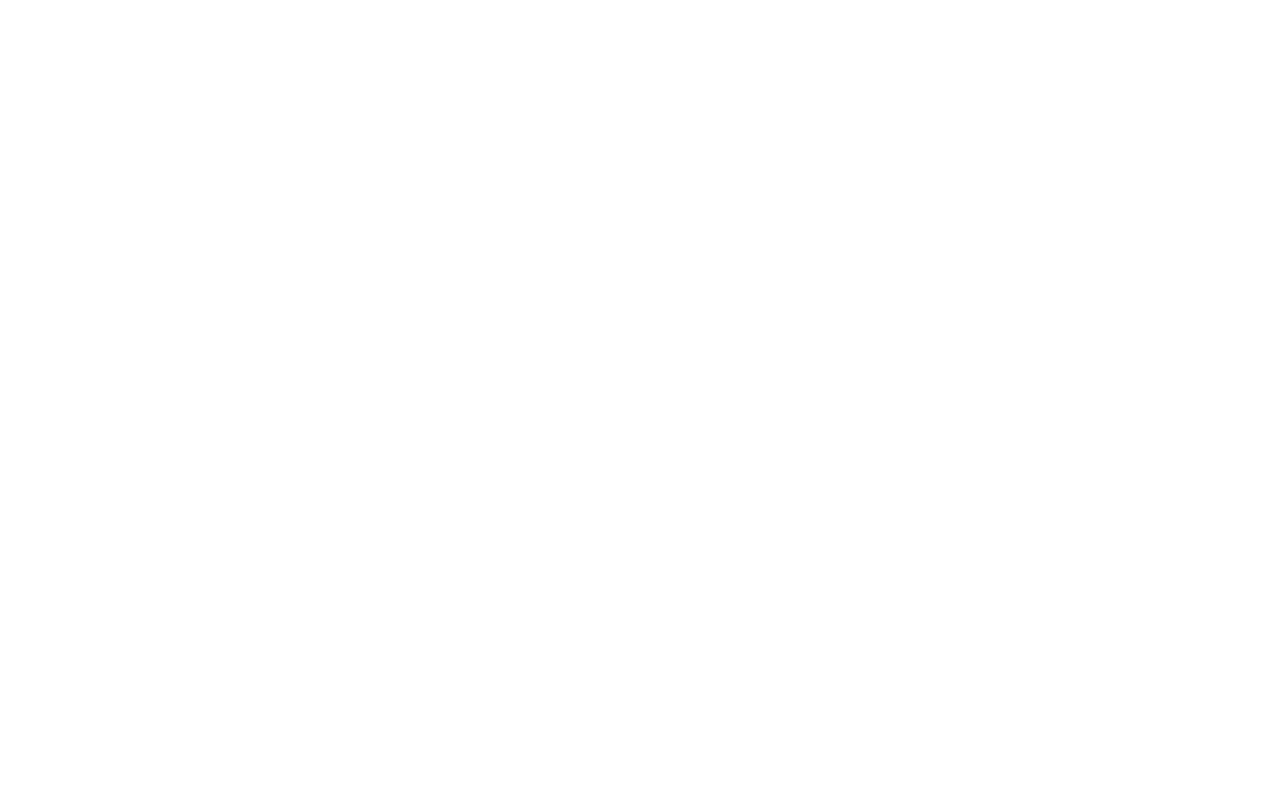
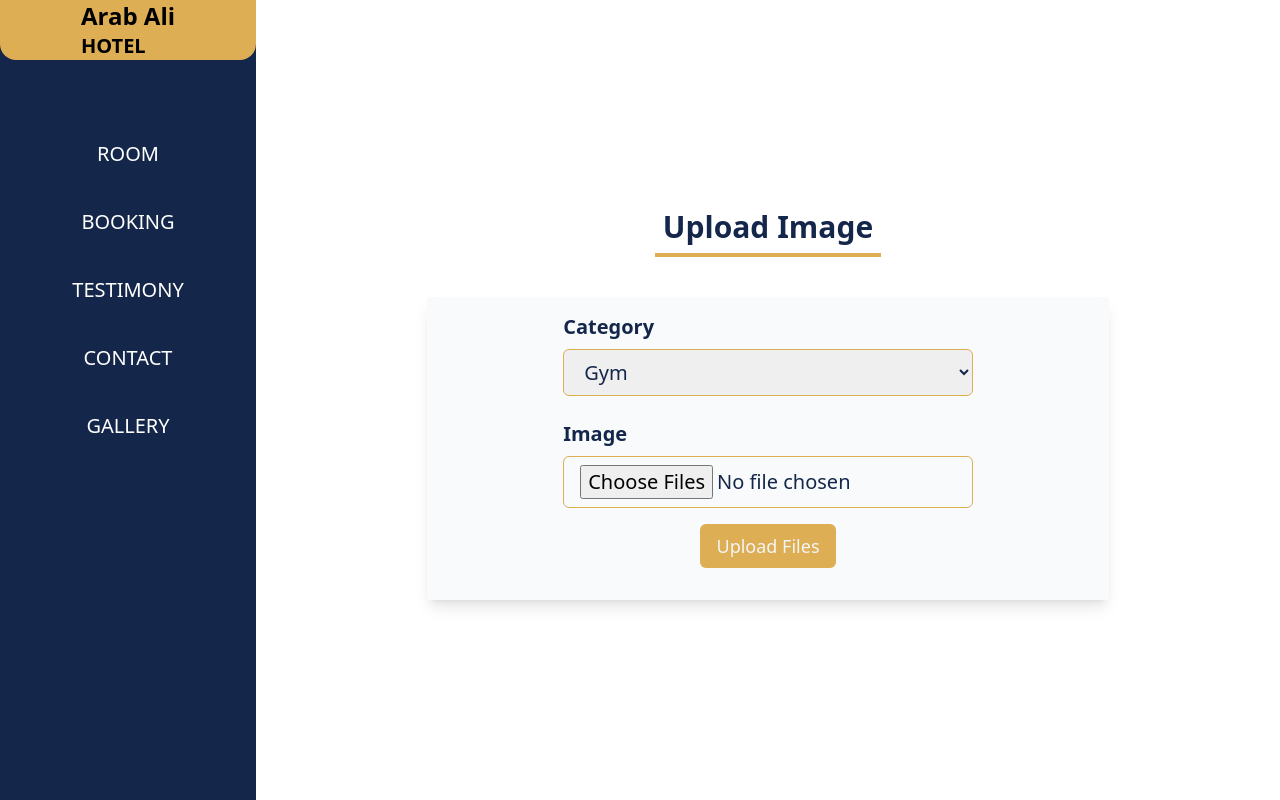
Before and after one commit to Ashenafimekit/AAH, a React (Vite) app: page /admin-gallery in a window 1280 px wide. Before the commit this address had no page. Built offline with nearby package versions, Linux system fonts and the light colour scheme.

Commit message:
image uploading for the gallery page implemented for the admin

```diff
--- a/src/App.jsx
+++ b/src/App.jsx
@@ -13,6 +13,7 @@
 import AdminTestimonial from "./Pages/AdminTestimonial";
 import AdminRoom_Page from "./Pages/AdminRoom_Page";
 import Login_page from "./Pages/Login_Page";
+import Admin_galleryPage from './Pages/Admin_galleryPage';
 
 const App = () => {
   return (
@@ -32,6 +33,8 @@
           <Route path="/admin-booking" element={<AdminBooking_Page/>} />
           <Route path="/admin-testimonial" element={<AdminTestimonial/>} />
           <Route path="/admin-room" element={<AdminRoom_Page/>}/>
+          <Route path="/gallery" element={<Gallery_Page />} />
+          <Route path="/admin-gallery" element={<Admin_galleryPage />} />
         </Routes>
       </Router>
     </div>
--- /dev/null
+++ b/src/Components/AdminGallery.jsx
@@ -0,0 +1,133 @@
+import { useState, useRef } from "react";
+import axios from "axios";
+import Alert from "./Alert";
+
+const AdminGallery = () => {
+  const [formData, setFormData] = useState({
+    category: "gym",
+    image: [],
+  });
+  const [alert, setAlert] = useState();
+  const [uploading, setUploading] = useState(false);
+  const fileInputRef = useRef();
+
+  const handleChange = (e) => {
+    const { name, value, files } = e.target;
+    if (name === "image") {
+      setFormData((prevState) => ({
+        ...prevState,
+        image: Array.from(files),
+      }));
+    } else {
+      setFormData((prevState) => ({
+        ...prevState,
+        [name]: value,
+      }));
+    }
+  };
+
+  const handleSubmit = async (e) => {
+    e.preventDefault();
+    if (formData.image.length === 0) {
+      setAlert({ message: "Please select an image", type: "error" });
+    }
+
+    const formDatas = new FormData();
+    formDatas.append("category", formData.category);
+    formData.image.forEach((image) => {
+      formDatas.append("images", image); // Append each image
+    });
+
+    try {
+      setUploading(true);
+      const response = await axios.post(
+        "http://localhost:3000/upload",
+        formDatas,
+        {
+          headers: {
+            "Content-Type": "multipart/form-data",
+          },
+        }
+      );
+      console.log(response);
+      if (response.data.success) {
+        setAlert({ message: "Image uploaded successfully", type: "success" });
+        setFormData({ category: "gym", image: [] });
+        if(fileInputRef.current) {
+            fileInputRef.current.value = "";
+        }
+      }
+    } catch (error) {
+      setAlert({ message: "Failed to upload image", type: "error" });
+    } finally {
+      setUploading(false);
+    }
+  };
+
+  return (
+    <div className="w-full h-screen flex flex-col justify-center items-center gap-10">
+      {alert && (
+        <Alert
+          message={alert.message}
+          type={alert.type}
+          onClose={() => setAlert(null)}
+          onHandleClose={() => setAlert(null)}
+        />
+      )}
+      <h1 className="text-3xl font-bold text-blueBlack capitalize border-b-4 border-golden p-2">
+        Upload image
+      </h1>
+      <div className="w-2/3 pb-8 bg-[#f8fafc] flex flex-col items-center shadow-lg">
+        <div className="flex flex-col w-3/5 py-4 focus:border-golden">
+          <label
+            htmlFor="category"
+            className="text-blueBlack text-xl font-semibold"
+          >
+            Category
+          </label>
+          <select
+            name="category"
+            id="category"
+            value={formData.category}
+            onChange={handleChange}
+            className="text-blueBlack text-xl font-normal mt-2 focus:outline-none py-2 px-4 rounded-md border border-golden "
+          >
+            <option value="room">Room</option>
+            <option value="gym">Gym</option>
+            <option value="restaurant">Restaurant</option>
+          </select>
+        </div>
+
+        <div className="flex flex-col w-3/5 py-2 focus:border-golden">
+          <label
+            htmlFor="image"
+            className="text-blueBlack text-xl font-semibold"
+          >
+            Image
+          </label>
+          <input
+            type="file"
+            multiple={true}
+            ref={fileInputRef}
+            onChange={handleChange} // Handle file change
+            name="image"
+            id="image"
+            className="text-blueBlack text-xl font-normal mt-2 focus:outline-none py-2 px-4 rounded-md border border-golden "
+          />
+        </div>
+
+        <div className="mt-2">
+          <button
+            onClick={handleSubmit}
+            className="bg-golden py-2 px-4 rounded-md text-lg text-gray-100 hover:bg-yellow-500"
+            disabled={uploading}
+          >
+            {uploading ? "Uploading..." : "Upload Files"}
+          </button>
+        </div>
+      </div>
+    </div>
+  );
+};
+
+export default AdminGallery;
--- a/src/Components/AdminNavigation.jsx
+++ b/src/Components/AdminNavigation.jsx
@@ -32,6 +32,11 @@
              CONTACT
           </h1>
         </Link>
+        <Link to='/admin-gallery'>
+          <h1 className="text-center text-xl text-white hover:text-golden">
+            GALLERY
+          </h1>
+        </Link>
       </div>
     </div>
   );
--- /dev/null
+++ b/src/Pages/Admin_galleryPage.jsx
@@ -0,0 +1,15 @@
+import AdminNavigation from "../Components/AdminNavigation";
+import AdminGallery from "../Components/AdminGallery";
+
+const Admin_galleryPage = () => {
+  return (
+    <div className="flex flex-row">
+      <AdminNavigation />
+      <div className="w-full">
+        <AdminGallery />
+      </div>
+    </div>
+  );
+};
+
+export default Admin_galleryPage;
--- a/src/Pages/Admin_uploadImage.jsx
+++ /dev/null
@@ -1,9 +0,0 @@
-const Admin_uploadImage = () => {
-    return (
-        <div>
-            <h1>Admin_uploadImage</h1>
-        </div>
-    );
-};
-
-export default Admin_uploadImage;
```
Also changed, not shown: src/css/gallery.css (added, +22 -0 lines).
